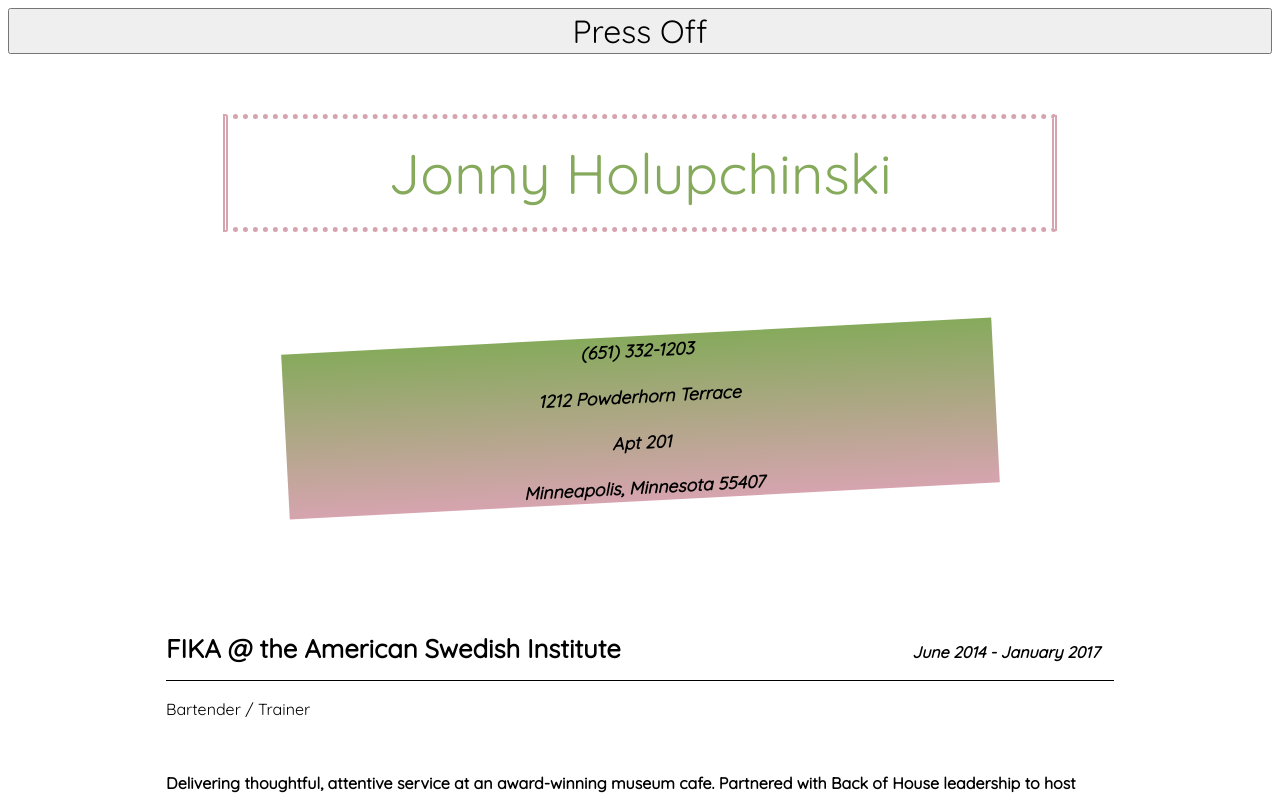
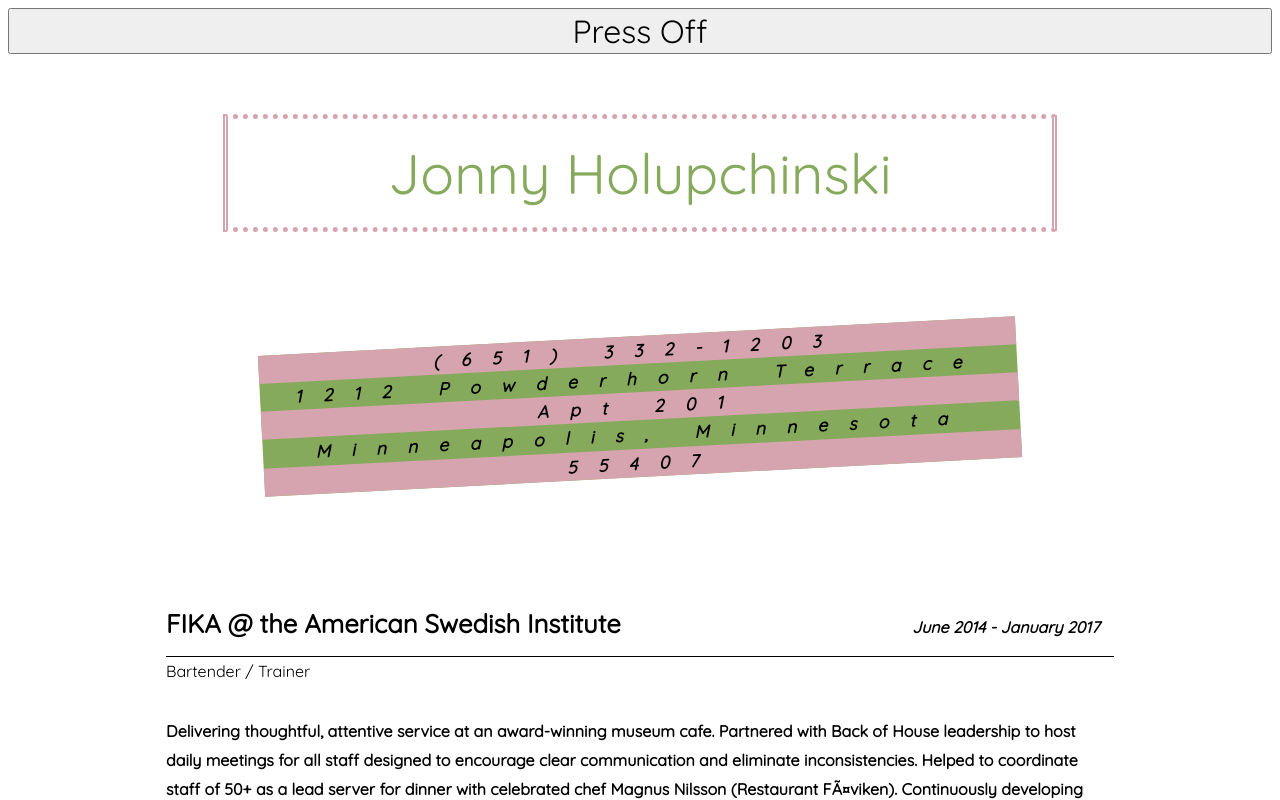
Before and after one commit to jonholup/prime_prestudy_06_resume, a plain HTML site: page index.html in a window 1280 px wide. Both pictures are taken after a click on the button "Press On". Shown: the top 800 px of the page. Drawn offline with nearby package versions, Linux system fonts and the light colour scheme.

Commit message:
goofed around with styles and pseudo elements, kinda ugly tho!

```diff
--- a/index.html
+++ b/index.html
@@ -19,7 +19,8 @@
         <p>(651) 332-1203</p>
         <p>1212 Powderhorn Terrace</p>
         <p>Apt 201</p>
-        <p>Minneapolis, Minnesota 55407</p>
+        <p>Minneapolis, Minnesota </p>
+        <p>55407</p>
       </address>
     </div>
     <section>
@@ -33,7 +34,7 @@
     </div>
     <div class= "experience">
       <p>Bartender / Trainer </p>
-      <h2>Delivering thoughtful, attentive service at an award-winning museum cafe. Partnered with Back of House leadership to host daily meetings for all staff designed to encourage clear communication and eliminate inconsistencies. Helped to coordinate staff of 50+ as a lead server for dinner with celebrated chef Magnus Nilsson (Restaurant Fäviken). Continuously developing classeas to creatively expand our drink menu, while engaging our clientele's interest in Scandinavian culture.  Try some house-infused aquavit or sip on a latte mixed with fennel frawn rock candy!</h2>
+      <h2>Delivering thoughtful, attentive service at an award-winning museum cafe. Partnered with Back of House leadership to host daily meetings for all staff designed to encourage clear communication and eliminate inconsistencies. Helped to coordinate staff of 50+ as a lead server for dinner with celebrated chef Magnus Nilsson (Restaurant Fäviken). Continuously developing classes to creatively expand our drink menu, while engaging our clientele's interest in Scandinavian culture.  Try some house-infused aquavit or sip on a latte mixed with fennel frawn rock candy!</h2>
     </div>
   </section>
   <section>
--- a/stylesheet.css
+++ b/stylesheet.css
@@ -36,8 +36,19 @@ address {
   font-weight: bold;
   font-size: 1.1em;
   transform: rotate(-3deg);
-  background: linear-gradient(to bottom, #86AA5C, #D6A4AF);
-  width: 75%;
+  background-color: #86AA5C;
+  /*background: linear-gradient(to bottom, #D6A4AF, #86AA5C);*/
+  width: 80%;
+  letter-spacing: 1.2em;
+}
+
+address p {
+  margin: 0;
+}
+
+
+address p:nth-child(2n+1) {
+  background-color: #D6A4AF;
 }
 section {
     padding: 0;
@@ -64,11 +75,11 @@ section {
 }
 
 .experience {
-  margin-bottom: 2em;
-  line-height: 1.6em;
+  margin-bottom: 1.8em;
+  line-height: 1.8em;
 }
 .experience p{
-  margin-bottom: 3em
+  margin: 0 0 2em 0;
 }
 
 h2 {
```
